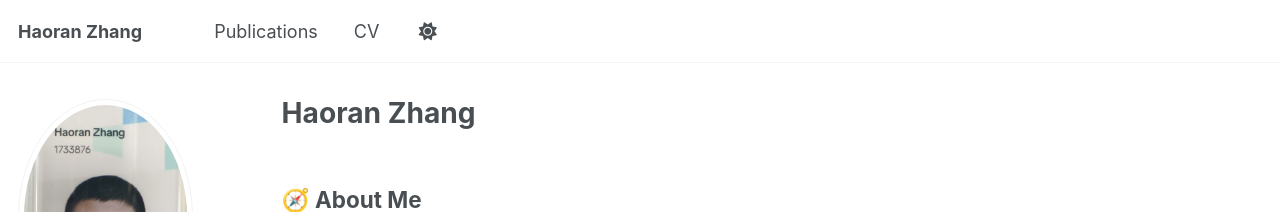
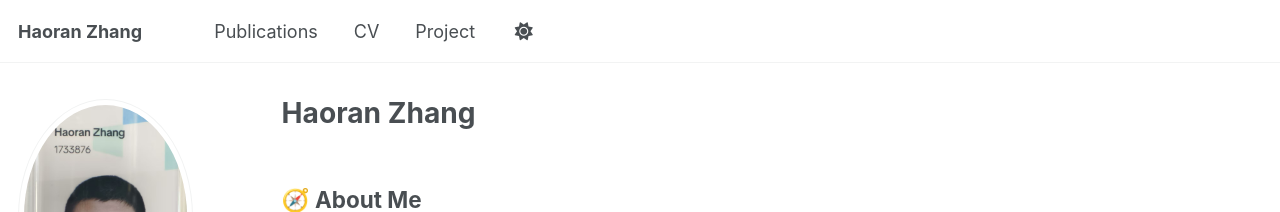
Before and after one commit to wuwufufu/wuwufufu.github.io, a Jekyll site: the page built from _pages/about.md, in a window 1280 px wide. Shown: the top 212 px of the page. Built offline with Jekyll 4.4.1, drawn with Linux system fonts in a browser that asks for light colours; a script that is not in the unit is left out.

Commit message:
Add 'Project' link to navigation

```diff
--- a/_data/navigation.yml
+++ b/_data/navigation.yml
@@ -26,6 +26,9 @@ main:
   - title: "CV"
     url: /cv/
 
+  - title: "Project"
+    url: /projects/
+
   # - title: "CV"
   #   url: /cv-json/
 
```
